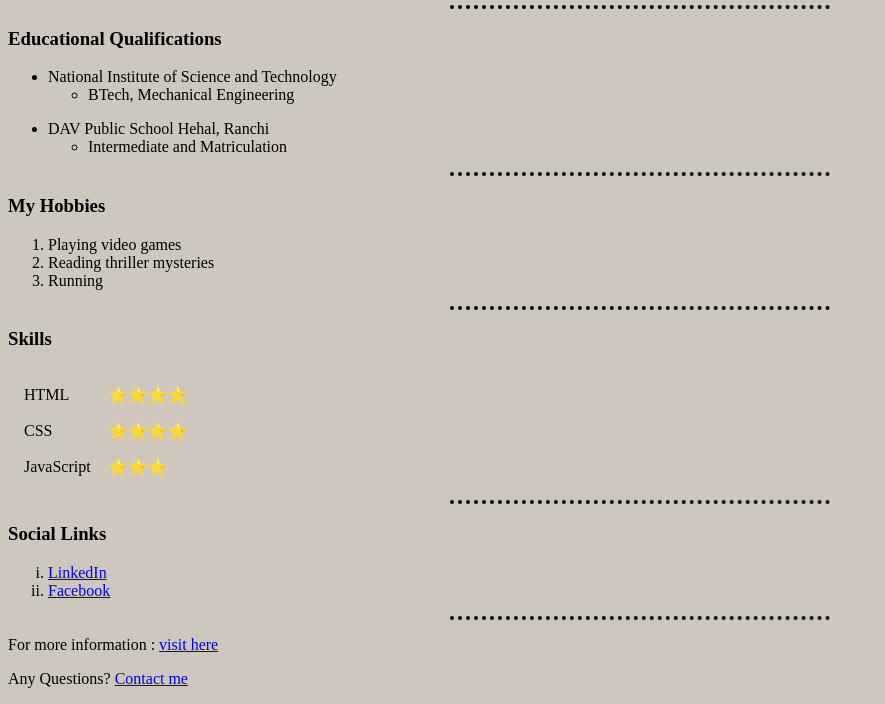
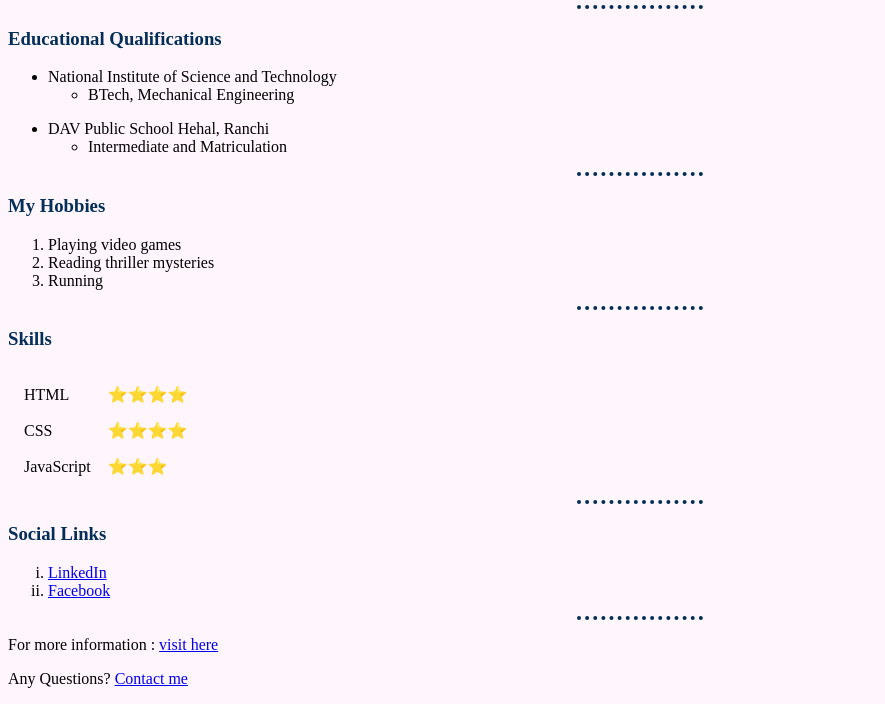
Before and after one commit to rishirizz/My_resume, a plain HTML site: page index.html in a window 1280 px wide. Shown: the part 201-905 px from the top of the page, without its empty margins (0-885 px from the left). Drawn offline with Linux system fonts and the light colour scheme.

Commit message:
Styles edited

```diff
--- a/index.html
+++ b/index.html
@@ -5,24 +5,7 @@
     <meta http-equiv="X-UA-Compatible" content="IE=edge">
     <meta name="viewport" content="width=device-width, initial-scale=1.0">
     <title>🧔 Arijeet's Site</title>
-    <style>
-        body{
-            background-color: #cdc7be;
-        }
-
-        h1,h3,p,ul{
-            color: black;
-        }
-
-        hr{
-            width: 30%;
-            color:black;
-            border-style: dotted none none;
-            border-color: black;
-            border-width: 4px;
-        }
-
-    </style>
+    <link rel="stylesheet" href="styles.css">
 </head>
 <body>
     <table cellspacing="20">
--- /dev/null
+++ b/styles.css
@@ -0,0 +1,15 @@
+body{
+    background-color: #fff5fd;
+}
+
+h1,h2,h3{
+    color:#022e57;
+}
+
+hr{
+    width: 10%;
+    color:black;
+    border-style: dotted none none;
+    border-color:#022e57;
+    border-width: 4px;
+}
```
Also changed, not shown: additional_page.html (+1 -0 lines), contact_form.html (+6 -1 lines).
